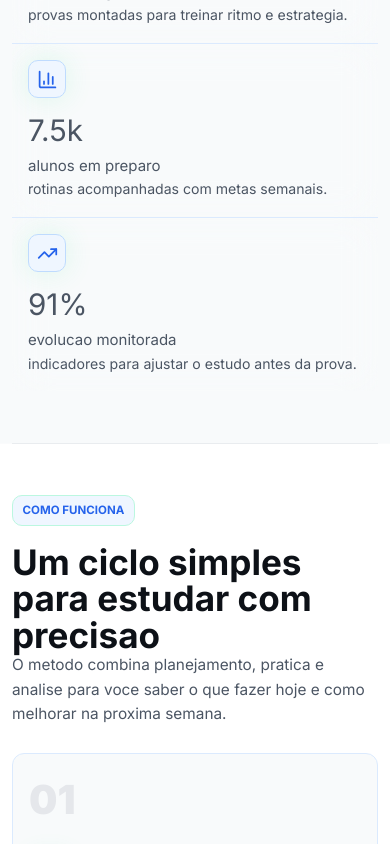
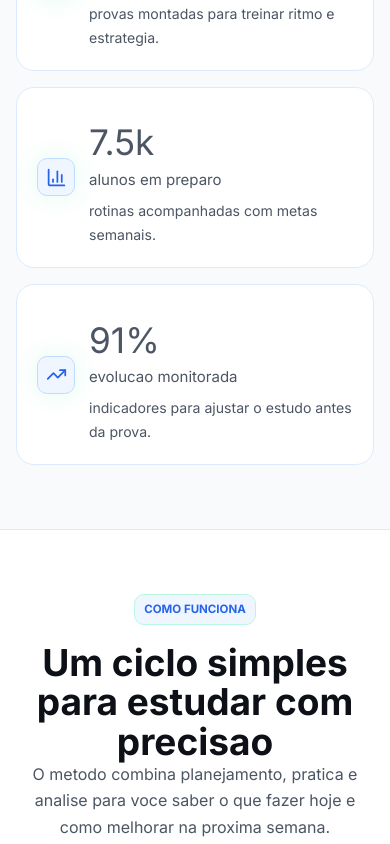
Before and after one commit to luskaa234/AprovaMais, a React (Vite) app: page / in a window 390 px wide. Shown: the part 1560-2404 px from the top of the page. Built offline with nearby package versions, Linux system fonts and the light colour scheme.

Commit message:
Improve mobile landing and login redirect

```diff
--- a/src/components/auth/LoginForm.jsx
+++ b/src/components/auth/LoginForm.jsx
@@ -1,7 +1,7 @@
 import { zodResolver } from "@hookform/resolvers/zod";
 import { Eye, LockKeyhole, Mail } from "lucide-react";
 import { useForm } from "react-hook-form";
-import { Link, useNavigate } from "react-router-dom";
+import { Link } from "react-router-dom";
 import { toast } from "sonner";
 import { z } from "zod";
 import { Button } from "../ui/button";
@@ -17,7 +17,6 @@ const loginSchema = z.object({
 });
 
 function LoginForm() {
-  const navigate = useNavigate();
   const {
     register,
     handleSubmit,
@@ -41,7 +40,7 @@ function LoginForm() {
       }),
     );
     toast.success("Login realizado com sucesso.");
-    navigate("/app", { replace: true });
+    window.location.assign("http://localhost:5173/app");
   };
 
   return (
--- a/src/landing-light.css
+++ b/src/landing-light.css
@@ -3975,3 +3975,251 @@ main {
     gap: 10px !important;
   }
 }
+
+/* Mobile comfort pass for landing sections below the hero. */
+@media (max-width: 760px) {
+  .landing-stats-section,
+  .how-section,
+  .resources-section,
+  .flashcards-section,
+  .carousel-3d-section,
+  .ai-preview-section,
+  .trust-section,
+  .testimonials-section,
+  .landing-pricing-section,
+  .landing-faq-section {
+    width: 100% !important;
+    padding: 64px 20px !important;
+    overflow: hidden !important;
+  }
+
+  .landing-stats-section {
+    padding-top: 48px !important;
+  }
+
+  .section-heading {
+    width: 100% !important;
+    max-width: 520px !important;
+    margin: 0 auto 32px !important;
+    text-align: center !important;
+  }
+
+  .section-heading h2,
+  .flashcards-copy h2,
+  .ai-preview-copy h2,
+  .trust-panel h2 {
+    max-width: 100% !important;
+    margin-inline: auto !important;
+    font-size: clamp(2rem, 9.2vw, 2.8rem) !important;
+    line-height: 1.06 !important;
+    letter-spacing: 0 !important;
+  }
+
+  .section-heading p,
+  .flashcards-copy p,
+  .ai-preview-copy p,
+  .trust-panel p {
+    max-width: 34rem !important;
+    margin-inline: auto !important;
+    font-size: 1rem !important;
+    line-height: 1.65 !important;
+  }
+
+  .landing-stats-grid,
+  .steps-grid,
+  .resources-grid,
+  .testimonials-grid,
+  .landing-pricing-grid,
+  .trust-grid {
+    display: grid !important;
+    grid-template-columns: 1fr !important;
+    gap: 16px !important;
+    width: 100% !important;
+  }
+
+  .landing-stat-card,
+  .step-card,
+  .resource-card,
+  .testimonial-card,
+  .landing-price-card,
+  .landing-faq-item,
+  .trust-grid article {
+    width: 100% !important;
+    min-width: 0 !important;
+    border-radius: 18px !important;
+  }
+
+  .landing-stat-card {
+    display: grid !important;
+    grid-template-columns: auto 1fr !important;
+    align-items: center !important;
+    gap: 8px 14px !important;
+    padding: 20px !important;
+    border: 1px solid #dbeafe !important;
+    background: #ffffff !important;
+    text-align: left !important;
+  }
+
+  .landing-stat-card .card-icon {
+    grid-row: span 3;
+  }
+
+  .landing-stat-card strong {
+    font-size: 2.2rem !important;
+    line-height: 1 !important;
+  }
+
+  .landing-stat-card span,
+  .landing-stat-card p {
+    margin: 0 !important;
+  }
+
+  .step-card,
+  .resource-card,
+  .testimonial-card,
+  .landing-price-card {
+    padding: 22px !important;
+  }
+
+  .step-card {
+    min-height: auto !important;
+  }
+
+  .step-number {
+    font-size: 2.6rem !important;
+  }
+
+  .resources-cta-wrap,
+  .resources-cta,
+  .landing-price-card .slide-arrow-button,
+  .pricing-urgency-banner {
+    width: 100% !important;
+  }
+
+  .resources-cta,
+  .landing-price-card .slide-arrow-button {
+    min-height: 50px !important;
+  }
+
+  .flashcards-section,
+  .ai-preview-section {
+    display: grid !important;
+    grid-template-columns: 1fr !important;
+    gap: 32px !important;
+  }
+
+  .flashcards-copy,
+  .ai-preview-copy {
+    max-width: 520px !important;
+    margin-inline: auto !important;
+    text-align: center !important;
+  }
+
+  .flashcards-study-panel,
+  .ai-chat-card {
+    width: 100% !important;
+    max-width: 520px !important;
+    margin-inline: auto !important;
+  }
+
+  .flashcard-stack-stage {
+    width: min(100%, 430px) !important;
+    height: 430px !important;
+    margin-inline: auto !important;
+  }
+
+  .flashcard-face {
+    padding: 22px !important;
+  }
+
+  .flashcard-face h3 {
+    font-size: clamp(1.75rem, 8vw, 2.45rem) !important;
+  }
+
+  .ai-chat-card,
+  :root[data-theme="light"] .ai-chat-card {
+    box-shadow: 0 20px 54px rgba(15, 23, 42, 0.14) !important;
+  }
+
+  .ai-suggestions {
+    grid-template-columns: 1fr !important;
+  }
+
+  .trust-panel {
+    width: 100% !important;
+    padding: 24px 20px !important;
+    border-radius: 22px !important;
+  }
+
+  .trust-panel > div:first-child {
+    text-align: center !important;
+  }
+
+  .trust-grid article {
+    min-height: 52px !important;
+    padding: 14px 16px !important;
+  }
+
+  .pricing-urgency-banner {
+    display: grid !important;
+    grid-template-columns: auto 1fr !important;
+    gap: 8px 12px !important;
+    padding: 16px !important;
+    text-align: left !important;
+  }
+
+  .pricing-urgency-banner strong {
+    grid-column: 1 / -1;
+    justify-self: start;
+  }
+
+  .plan-price {
+    font-size: clamp(3rem, 14vw, 4.3rem) !important;
+  }
+
+  .landing-faq-list {
+    width: 100% !important;
+    max-width: 100% !important;
+    gap: 12px !important;
+  }
+
+  .landing-faq-item summary {
+    min-height: 58px !important;
+    padding: 16px 18px !important;
+    gap: 14px !important;
+  }
+
+  .landing-faq-item p {
+    padding: 0 18px 18px !important;
+    line-height: 1.65 !important;
+  }
+}
+
+@media (max-width: 420px) {
+  .landing-stats-section,
+  .how-section,
+  .resources-section,
+  .flashcards-section,
+  .carousel-3d-section,
+  .ai-preview-section,
+  .trust-section,
+  .testimonials-section,
+  .landing-pricing-section,
+  .landing-faq-section {
+    padding-inline: 16px !important;
+  }
+
+  .section-heading h2,
+  .flashcards-copy h2,
+  .ai-preview-copy h2,
+  .trust-panel h2 {
+    font-size: clamp(1.85rem, 9.5vw, 2.35rem) !important;
+  }
+
+  .step-card,
+  .resource-card,
+  .testimonial-card,
+  .landing-price-card {
+    padding: 20px !important;
+  }
+}
```
